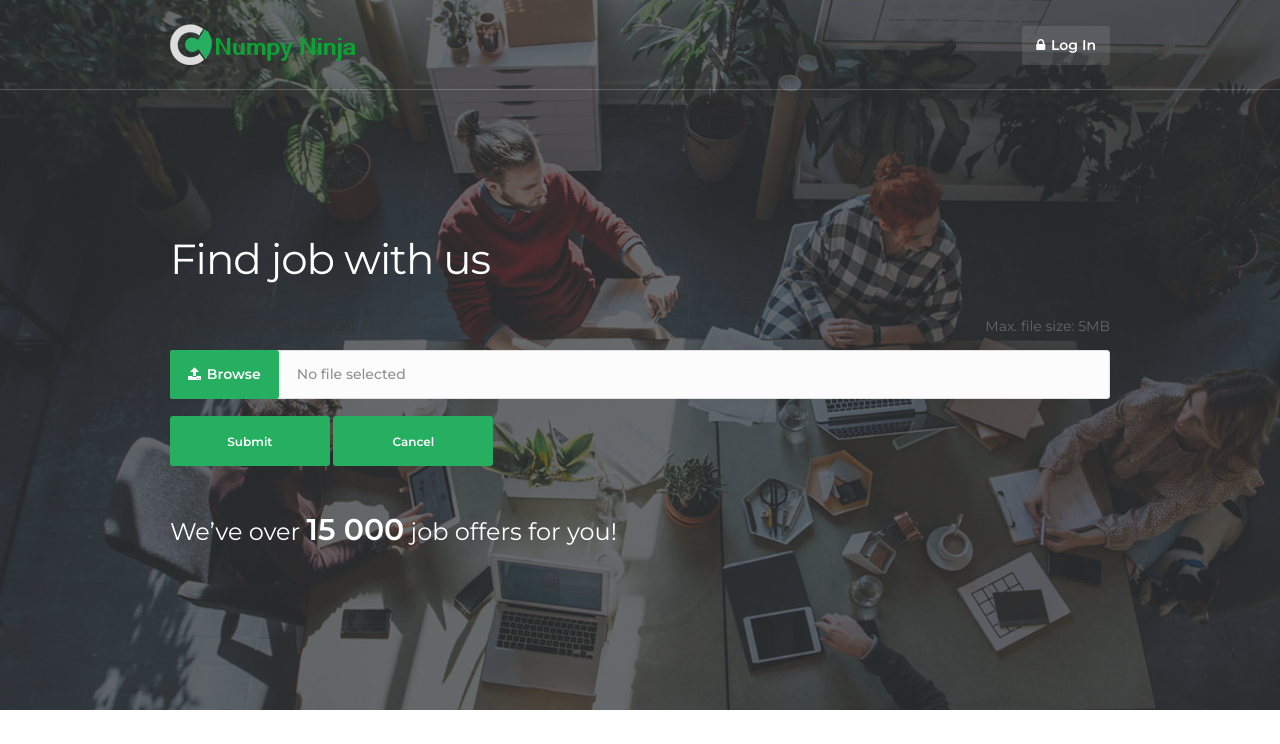
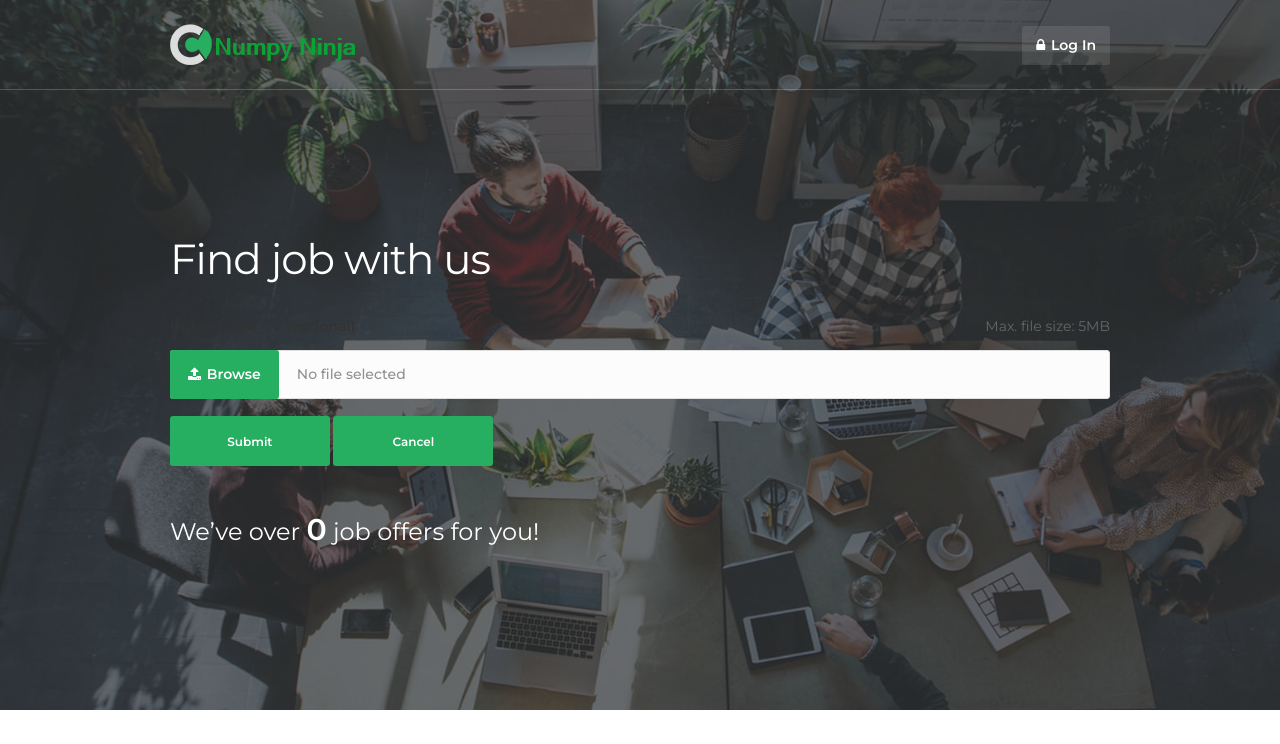
Before and after one commit to NumPyNinja/Resume_Portal, a Django app: page / in a window 1280 px wide. Shown: the top 744 px of the page. Run offline with Django 3.2, Linux system fonts and the light colour scheme; data that the repository does not hold is empty.

Commit message:
UI Design Changes

```diff
--- a/ResumePortal/resumeapp/templates/resumeapp/Homepage.html
+++ b/ResumePortal/resumeapp/templates/resumeapp/Homepage.html
@@ -57,7 +57,7 @@
 					<button type="reset" style="margin-bottom: 10px">Cancel</button>
 
 					<div class="announce">
-						We’ve over <strong>15 000</strong> job offers for you!
+						We’ve over <strong>{{ totaljobs }}</strong> job offers for you!
 					</div>
 				</div>
 			</form>
--- a/ResumePortal/resumeapp/views.py
+++ b/ResumePortal/resumeapp/views.py
@@ -54,7 +54,9 @@ def upload_page(request):
         print(request.session['eid'])
         print(request.session.keys())
         return render(request, 'resumeapp/Job_Search_Results.html', {'udata': request.session['eid']})
-    return render(request, 'resumeapp/Homepage.html')
+    else:
+        totaljobs = Job_Details.objects.all().count()
+        return render(request, 'resumeapp/Homepage.html', {'totaljobs': totaljobs })
 
 #Open  the my account page
 def my_account(request):
@@ -239,6 +241,7 @@ def reset_password(request):
 
 
 def update_reset_password(request):
+
     if request.method == 'POST':
 
             email = request.POST['email']
```
